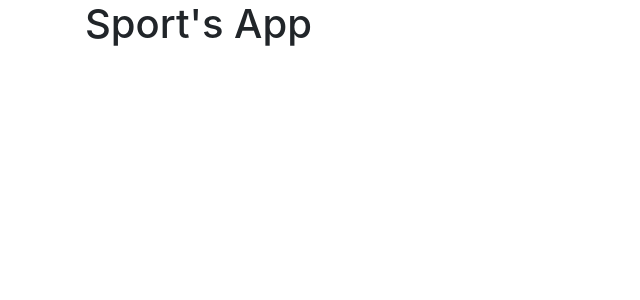
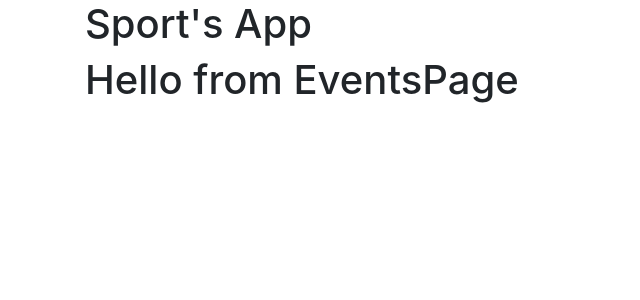
Before and after one commit to zato91/FitnessClub, a React (Create React App) app in the folder frontend/: page /events in a window 1280 px wide. Shown: the top 300 px of the page, without its empty margins (0-640 px from the left). Built offline with nearby package versions, Linux system fonts and the light colour scheme.

Commit message:
creat eventsPage

```diff
--- /dev/null
+++ b/frontend/src/pages/EventsPage/index.js
@@ -0,0 +1,10 @@
+import React from "react";
+
+
+export default function EventPage(){
+    return (
+        <div>
+            <h1>Hello from EventsPage</h1>
+        </div>
+    )
+}
--- a/frontend/src/routes.js
+++ b/frontend/src/routes.js
@@ -3,6 +3,7 @@ import { BrowserRouter, Switch, Route } from 'react-router-dom';
 import Login from './pages/Login/'
 import Register from './pages/Register'
 import Dashboard from './pages/Dashboard/'
+import EventsPage from './pages/EventsPage/'
 
 export default function Routes() {
     return (
@@ -11,6 +12,7 @@ export default function Routes() {
                 <Route path='/' exact component={Login} />
                 <Route path='/register' exact component={Register} />
                 <Route path='/dashboard' component={Dashboard} />
+                <Route path="/events" component={EventsPage} />
             </Switch>
         </BrowserRouter>
     );
```
